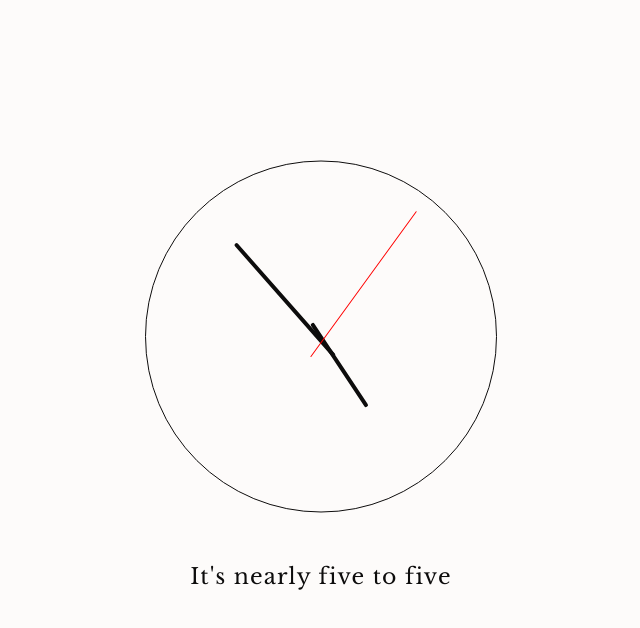
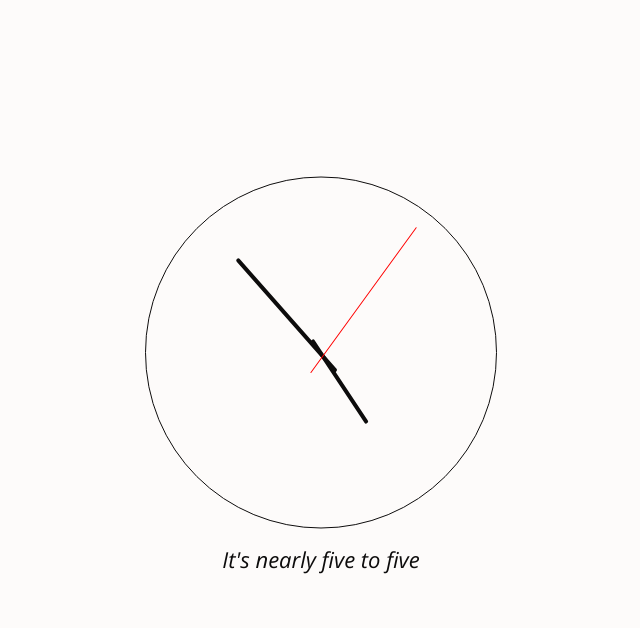
Before and after one commit to henryvincent96/henryvincent96.github.io, a plain HTML site: page phoneticanalogueclock/index.html in a window 1280 px wide. Shown: the whole page, without its empty margins (319-959 px from the left). Drawn offline with Linux system fonts and the light colour scheme.

Commit message:
General spruce up

```diff
--- a/phoneticanalogueclock/phonetic-time.js
+++ b/phoneticanalogueclock/phonetic-time.js
@@ -69,7 +69,7 @@ const getHourAsWord = (currentHour) => {
 
 const getPhoneticTime = (currentTime) => {
   const currentMinute = currentTime.getMinutes()
-  const roundedMinute = Math.round(currentMinute/5)*5
+  const roundedMinute = Math.round(currentMinute / 5) * 5
 
   const isAfterHalfPast = (roundedMinute > 30)
 
@@ -105,17 +105,17 @@ const updateTime = (currentTime) => {
 
 const updateClock = (currentTime) => {
   const currentSecond = currentTime.getSeconds()
-  const secondPercentage = currentSecond/60
+  const secondPercentage = currentSecond / 60
   const secondDegrees = (secondPercentage * 360) - 180
   clockSecondHand.style.setProperty("transform", "rotate(" + secondDegrees + "deg)")
 
   const currentMinute = currentTime.getMinutes()
-  const minutePercentage = currentMinute/60
+  const minutePercentage = currentMinute / 60
   const minuteDegrees = (minutePercentage * 360) - 180 + (6 * secondPercentage)
   clockMinuteHand.style.setProperty("transform", "rotate(" + minuteDegrees + "deg)")
 
   const currentHour = currentTime.getHours()
-  const hourDegrees = ((currentHour/12) * 360) - 180 + (30 * minutePercentage)
+  const hourDegrees = ((currentHour / 12) * 360) - 180 + (30 * minutePercentage) + (0.1 * secondPercentage)
   clockHourHand.style.setProperty("transform", "rotate(" + hourDegrees + "deg)")
 }
 
--- a/phoneticanalogueclock/style.css
+++ b/phoneticanalogueclock/style.css
@@ -4,16 +4,17 @@
 }
 
 @font-face {
-  font-family: librebaskerville;
-  src: url(LibreBaskerville-Regular.ttf);
+  font-family: OpenSans-Italic;
+  src: url(OpenSans-Italic-VariableFont_wdth,wght.ttf);
 }
 
 *::before,
 *::after {
-    box-sizing: border-box;
+  box-sizing: border-box;
 }
 
-body, html {
+body,
+html {
   margin: 0;
   height: 100%;
   overflow: hidden;
@@ -22,7 +23,6 @@ body, html {
 h1 {
   margin: 0;
   font-weight: 400;
-  letter-spacing: 0.05em;
   font-size: 22px;
   padding: 0px 8px;
 }
@@ -40,7 +40,7 @@ body {
 }
 
 html {
-  font-family: librebaskerville, serif;
+  font-family: OpenSans-Italic, sans-serif;
   font-size: 18px;
 }
 
@@ -57,7 +57,7 @@ html {
   width: 350px;
   height: 350px;
   margin: auto;
-  margin-bottom: 50px;
+  margin-bottom: 15px;
   border-color: var(--dark-colour);
   border-style: solid;
   border-radius: 100em;
@@ -70,7 +70,7 @@ html {
   position: absolute;
   top: 160px;
   left: 50%;
-  transform-origin: 1px 20px;
+  transform-origin: 2px 20px;
   border-radius: 0.1em;
 }
 
@@ -78,6 +78,7 @@ html {
   width: 1px;
   height: 180px;
   background-color: red !important;
+  transform-origin: 1px 20px;
 }
 
 .clock-hand-minute {
```
Also changed, not shown: phoneticanalogueclock/LibreBaskerville-Regular.ttf (deleted), phoneticanalogueclock/OpenSans-Italic-VariableFont_wdth,wght.ttf (added).
